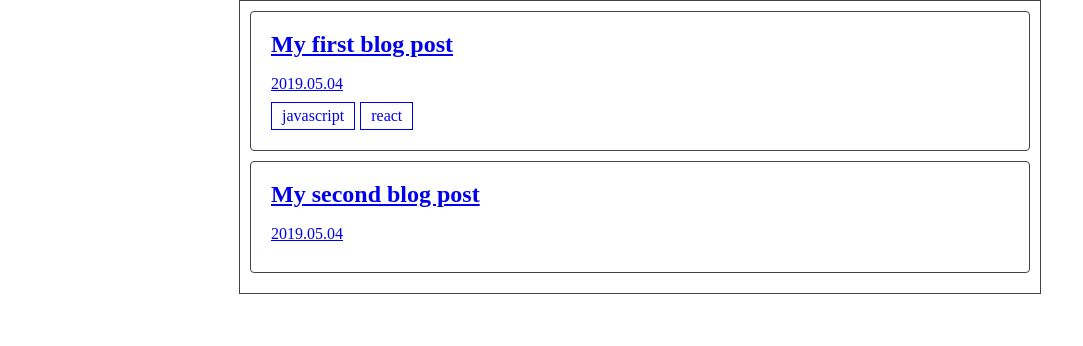
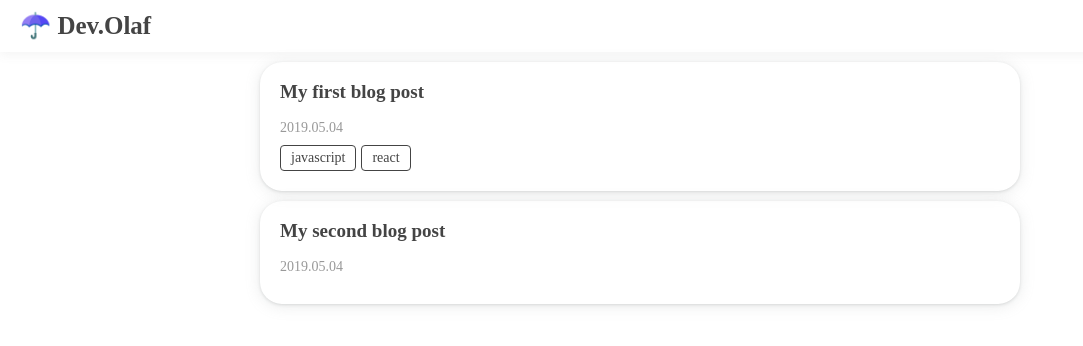
Before and after one commit to appear/olaf-dev-blog, a Gatsby site: page / in a window 1280 px wide. Shown: the whole page, without its empty margins (0-1083 px from the left). Built offline with nearby package versions, Linux system fonts and the light colour scheme; Gatsby itself is replaced by a stand-in of ours.

Commit message:
feature: header 컴포넌트 추가

```diff
--- a/src/components/posts/index.js
+++ b/src/components/posts/index.js
@@ -2,26 +2,27 @@ import React from "react"
 import styled from "styled-components"
 import { Link } from "gatsby"
 
-const Container = styled.ul`
-  padding: 10px;
-`
+const Container = styled.ul``
 
 const CardContainer = styled.li`
-  border: 1px solid;
-  margin-bottom: 10px;
-  border-radius: 4px;
+  margin: 10px 20px;
+  box-sizing: border-box;
+  border-radius: 22px;
   padding: 20px;
+  box-shadow: 0 1px 3px 0 rgba(151, 154, 157, 0.3),
+    0 2px 15px 0 rgba(151, 154, 157, 0.2);
 `
 
 const CardTitle = styled.div`
-  font-size: 24px;
+  font-size: 19px;
   font-weight: bold;
   margin-bottom: 20px;
 `
 const CardDate = styled.div`
-  font-size: 16px;
+  font-size: 14px;
   font-weight: 400px;
   margin-bottom: 10px;
+  color: #999;
 `
 
 const CardBadgeConatiner = styled.div``
@@ -31,6 +32,8 @@ const CardBadge = styled.span`
   padding: 5px 10px;
   display: inline-block;
   margin-right: 5px;
+  font-size: 14px;
+  border-radius: 4px;
 `
 
 function Posts({ edges }) {
--- a/src/pages/index.js
+++ b/src/pages/index.js
@@ -8,8 +8,6 @@ import Posts from "../components/posts"
 const Conatiner = styled.div`
   max-width: 800px;
   margin: 0 auto;
-
-  border: 1px solid;
 `
 
 const IndexPage = ({
--- /dev/null
+++ b/src/shared/header.js
@@ -0,0 +1,29 @@
+import React from "react"
+import styled from "styled-components"
+import { Link } from "gatsby"
+
+const HeaderContainer = styled.div`
+  height: 52px;
+  box-sizing: border-box;
+  box-shadow: 0 3px 10px 0 rgba(114, 114, 114, 0.08);
+`
+
+const Logo = styled.h1`
+  display: inline-block;
+  line-height: 52px;
+  padding-left: 20px;
+  font-size: 25px;
+  font-weight: bold;
+`
+
+function Header() {
+  return (
+    <HeaderContainer>
+      <Logo>
+        <Link to="/">☂️ Dev.Olaf</Link>
+      </Logo>
+    </HeaderContainer>
+  )
+}
+
+export default Header
--- a/src/shared/layout.js
+++ b/src/shared/layout.js
@@ -1,10 +1,12 @@
 import React from "react"
 
 import ResetStyles from "./reset-style"
+import Header from "./header"
 
 export default function Layout({ children }) {
   return (
     <>
+      <Header />
       <ResetStyles />
       {children}
     </>
--- a/src/shared/reset-style.js
+++ b/src/shared/reset-style.js
@@ -45,4 +45,7 @@ table {
 	border-collapse: collapse;
 	border-spacing: 0;
 }
+a {color: #444; text-decoration: none; outline: none}
+
+a:hover, a:active {text-decoration: none; color:#444; background-color:#fff;}
 `
```
